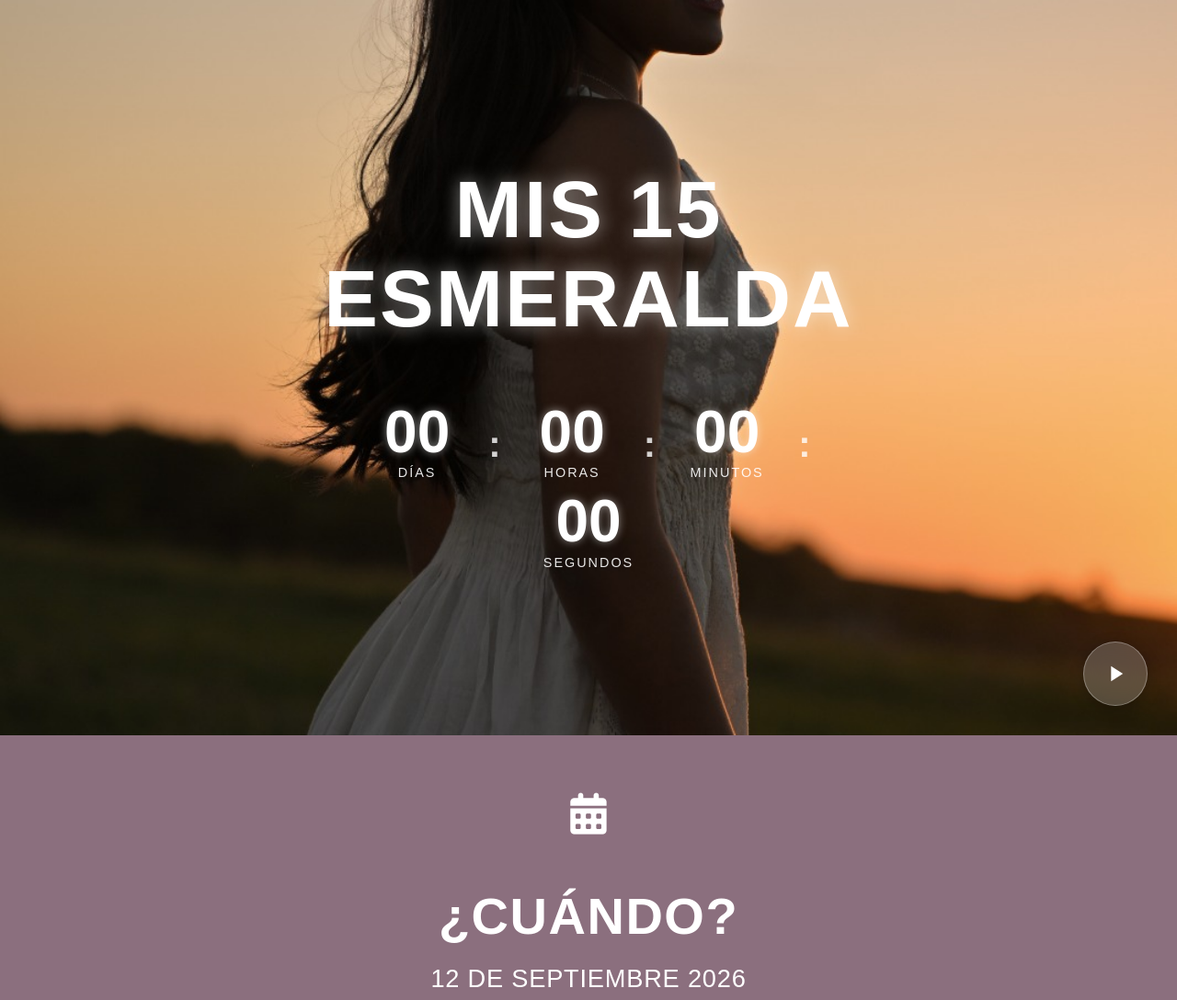
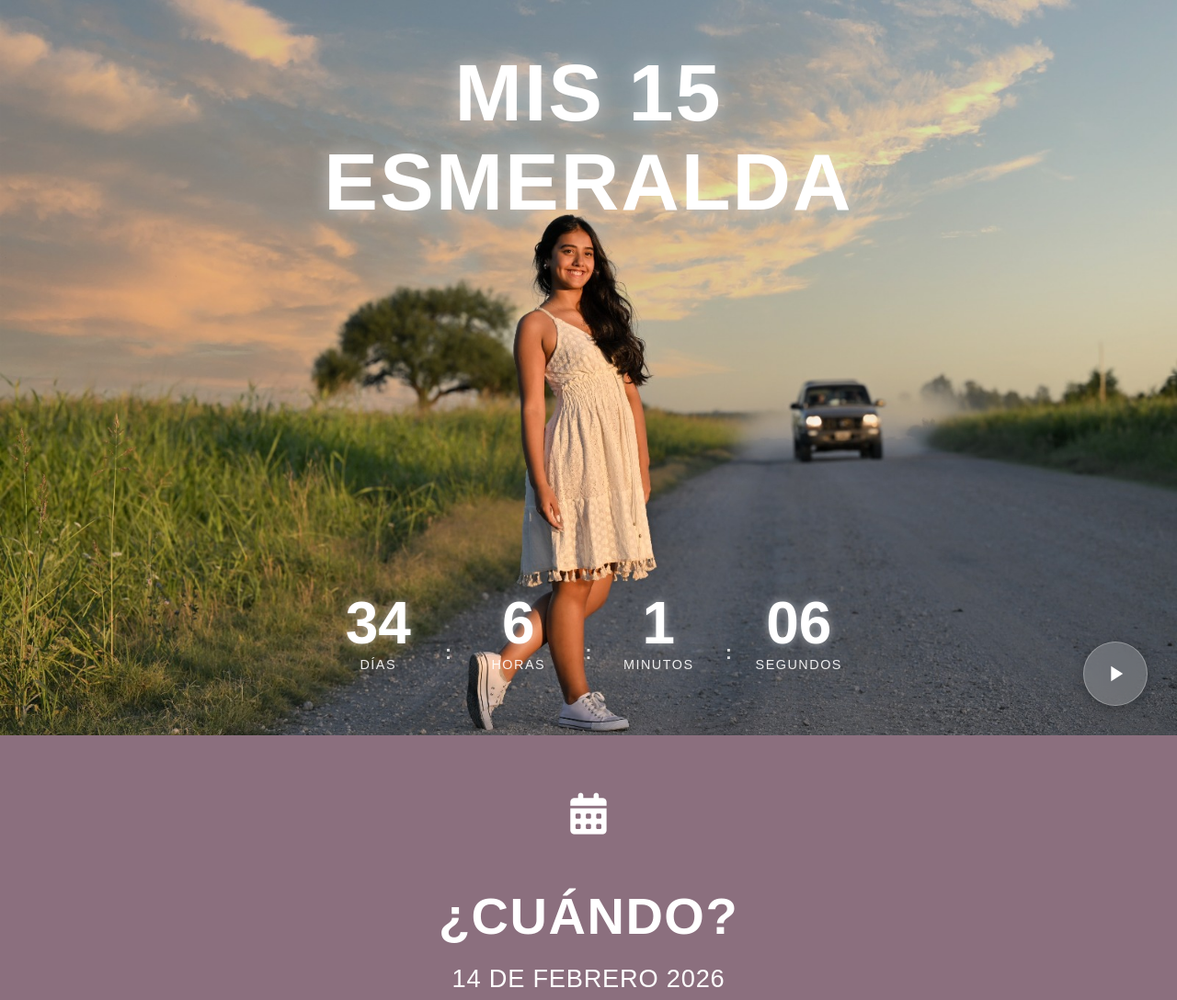
Before and after one commit to CORDOBA-1/xv, a plain HTML site: page index.html in a window 1280 px wide. Shown: the top 1088 px of the page at 92% size. Drawn offline with Linux system fonts and the light colour scheme.

Commit message:
Ajustes de diseÃ±o: reducir tamaÃ±os de fuente, centrar elementos y actualizar fecha del evento

```diff
--- a/index.html
+++ b/index.html
@@ -18,7 +18,7 @@
     <div class="container">
         <!-- Sección Hero con Contador -->
         <section class="hero">
-            <img src="img/nav.jpeg" alt="Esmeralda" class="hero-image">
+            <img src="img/PRIMERA.jpeg" alt="Esmeralda" class="hero-image">
             <div class="hero-content">
                 <h1 class="title">
                     <span class="title-line">MIS 15</span>
@@ -53,8 +53,8 @@
             <div class="info-content">
                 <i class="fas fa-calendar-alt info-icon fa-bounce"></i>
                 <h2 class="info-question">¿CUÁNDO?</h2>
-                <p class="info-date">12 DE SEPTIEMBRE 2026</p>
-                <p class="info-time">| 21:00 HS |</p>
+                <p class="info-date">14 DE FEBRERO 2026</p>
+                <p class="info-time">| 21:30 HS |</p>
             </div>
         </section>
 
@@ -63,7 +63,7 @@
             <div class="info-content">
                 <i class="fas fa-compact-disc info-icon disco-icon fa-spin"></i>
                 <h2 class="info-question">¿DÓNDE?</h2>
-                <p class="info-location">BIOFAR BAJO LA VIÑA</p>
+                <p class="info-location">INSTITUTO MARIANO MORENO</p>
                 <button class="location-button" id="locationButton">COMO LLEGAR</button>
             </div>
         </section>
@@ -95,7 +95,7 @@
             <div class="confirmation-content">
                 <i class="fas fa-envelope-circle-check confirmation-icon"></i>
                 <h2 class="confirmation-title">CONFIRMÁ</h2>
-                <p class="confirmation-date">ANTES DEL 12 DE AGOSTO 2026</p>
+                <p class="confirmation-date">ANTES DEL 6 DE FEBRERO 2026</p>
 
                 <form class="confirmation-form">
                     <div class="form-group">
--- a/script.js
+++ b/script.js
@@ -1,6 +1,7 @@
 // Configura la fecha del evento aquí
 // Formato: Año, Mes (0-11), Día, Hora, Minuto, Segundo
-const eventDate = new Date(2024, 11, 31, 18, 0, 0); // Ejemplo: 31 de diciembre de 2024 a las 18:00
+// 14 de febrero de 2026 a las 21:30
+const eventDate = new Date(2026, 1, 14, 21, 30, 0);
 
 function updateCountdown() {
     const now = new Date().getTime();
--- a/styles.css
+++ b/styles.css
@@ -128,15 +128,18 @@ body {
     max-width: 600px;
     position: relative;
     z-index: 1;
+    margin-top: -2vh;
 }
 
 .title {
-    font-size: 3.5rem;
+    font-size: 2.5rem;
     font-weight: 700;
-    margin-bottom: 4rem;
+    margin-bottom: 25rem;
+    margin-top: 0;
     text-shadow: 0 0 20px rgba(255, 255, 255, 0.5);
     animation: fadeInDown 1s ease-out;
     letter-spacing: 2px;
+    text-align: center;
 }
 
 .title-line {
@@ -148,9 +151,10 @@ body {
     display: flex;
     justify-content: center;
     align-items: flex-end;
-    gap: 0.8rem;
+    gap: 0.6rem;
     flex-wrap: wrap;
-    margin-top: 2rem;
+    margin-top: 1.5rem;
+    width: 100%;
 }
 
 .time-unit {
@@ -160,31 +164,31 @@ body {
 }
 
 .time-value {
-    font-size: 3rem;
+    font-size: 1.6rem;
     font-weight: 700;
     line-height: 1;
     color: #fff;
     text-shadow: 0 0 10px rgba(255, 255, 255, 0.5);
     margin-bottom: 0.3rem;
-    min-width: 80px;
+    min-width: 50px;
 }
 
 .time-label {
-    font-size: 0.7rem;
+    font-size: 0.6rem;
     text-transform: uppercase;
-    letter-spacing: 2px;
+    letter-spacing: 1.5px;
     color: #fff;
     font-weight: 500;
     opacity: 0.9;
 }
 
 .separator {
-    font-size: 2.5rem;
+    font-size: 1.3rem;
     font-weight: 700;
-    margin: 0 0.3rem;
+    margin: 0 0.2rem;
     color: #fff;
     opacity: 0.8;
-    padding-bottom: 1rem;
+    padding-bottom: 0.6rem;
 }
 
 /* Botón de música */
```
Also changed, not shown: img/PRIMERA.jpeg (added), 1 other file.
